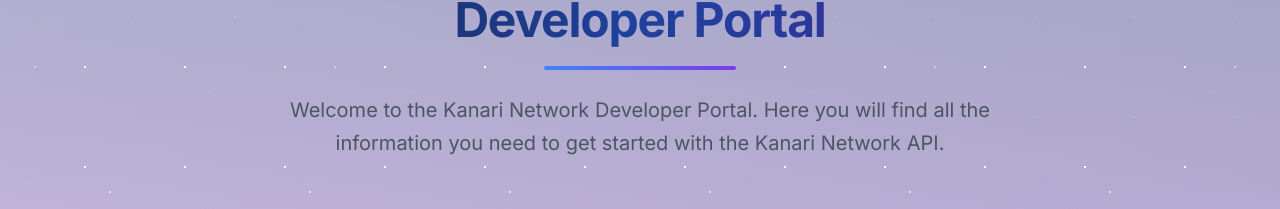
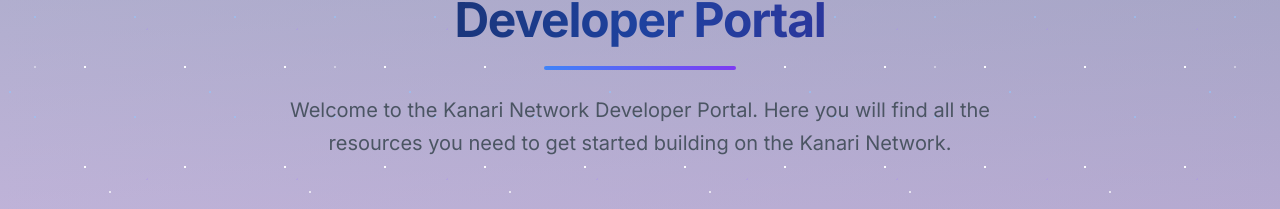
Before and after one commit to kanari-network/kanari-web, a Next.js app: page /DeveloperPortal in a window 1280 px wide. Shown: the part 262-471 px from the top of the page. Built offline with nearby package versions, Linux system fonts and the light colour scheme.

Commit message:
Update Developer Portal content for clarity and resource emphasis

```diff
--- a/src/app/DeveloperPortal/page.tsx
+++ b/src/app/DeveloperPortal/page.tsx
@@ -45,19 +45,19 @@
                                         Kanari Network:
                                         <span className="block mt-2 group-hover:translate-x-2 transition-transform">
 
-                                        Developer Portal
+                                            Developer Portal
                                         </span>
                                         <div className="h-1 w-48 mx-auto mt-4 bg-gradient-to-r from-blue-500 to-purple-600 rounded-full transform origin-left group-hover:scale-x-125 transition-transform"></div>
                                     </h2>
 
                                     <p className="text-xl text-gray-600 dark:text-gray-300 max-w-3xl mx-auto leading-relaxed">
-                                        Welcome to the Kanari Network Developer Portal. Here you will find all the information you need to get started with the Kanari Network API.
+                                        Welcome to the Kanari Network Developer Portal. Here you will find all the resources you need to get started building on the Kanari Network.
                                     </p>
                                 </div>
 
-                            </div>
 
 
+                            </div>
                         </section>
 
                         <Footer darkMode={darkMode} setDarkMode={setDarkMode} />
```
